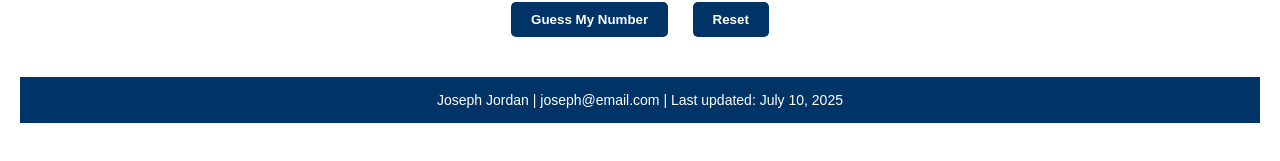
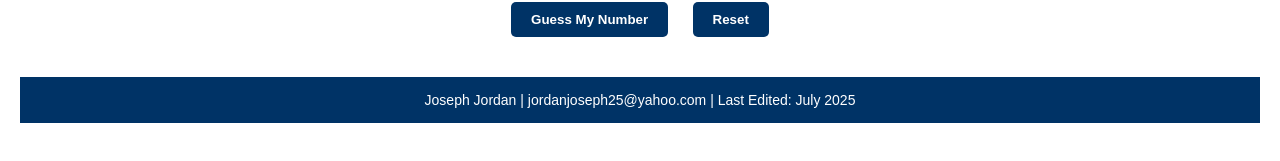
Before and after one commit to jdjhalfamazing/student_portfolio, a plain HTML site: page magic-card.html in a window 1280 px wide. Shown: the part 353-514 px from the top of the page. Drawn offline with Linux system fonts and the light colour scheme.

Commit message:
email on magic page

```diff
--- a/magic-card.html
+++ b/magic-card.html
@@ -110,7 +110,7 @@
   </form>
 
   <footer>
-    Joseph Jordan | joseph@email.com | Last updated: July 10, 2025
+    Joseph Jordan | jordanjoseph25@yahoo.com | Last Edited: July 2025
   </footer>
 
   <script>
```
